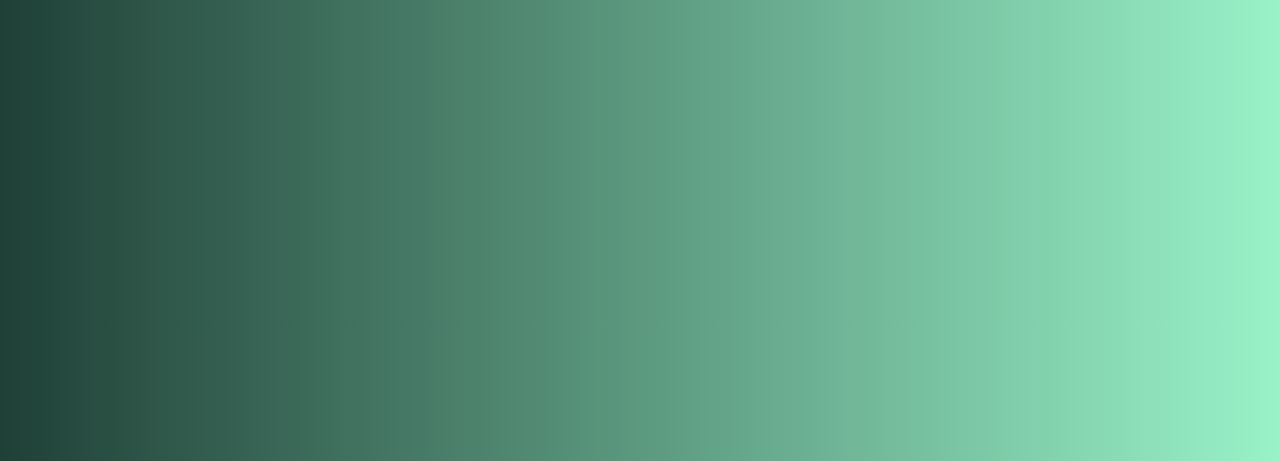
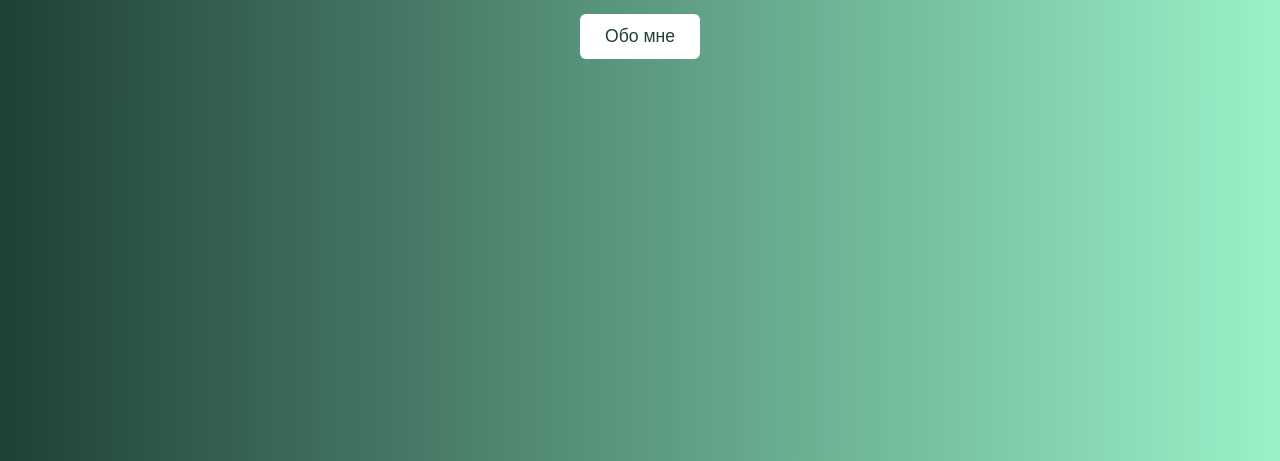
Before and after one commit to IMOMDIN/IMOMDIN.github.io, a plain HTML site: page index.html in a window 1280 px wide. Shown: the part 339-800 px from the top of the page. Drawn offline with Linux system fonts and the light colour scheme.

Commit message:
Add files via upload

```diff
--- a/index.html
+++ b/index.html
@@ -55,6 +55,23 @@
     .logo-block a:hover {
       text-decoration: underline;
     }
+    /* Стили для кнопки */
+    .btn {
+      background-color: white;
+      color: #1f4037;
+      border: none;
+      padding: 12px 25px;
+      font-size: 1.1em;
+      border-radius: 6px;
+      cursor: pointer;
+      margin: 30px auto;
+      display: inline-block;
+      transition: background-color 0.3s ease;
+      text-decoration: none;
+    }
+    .btn:hover {
+      background-color: #ddd;
+    }
   </style>
 </head>
 <body>
@@ -81,5 +98,8 @@
       </a>
     </div>
   </div>
+
+  <!-- Кнопка перехода на страницу "Обо мне" -->
+  <a href="about.html" class="btn">Обо мне</a>
 </body>
 </html>
```
